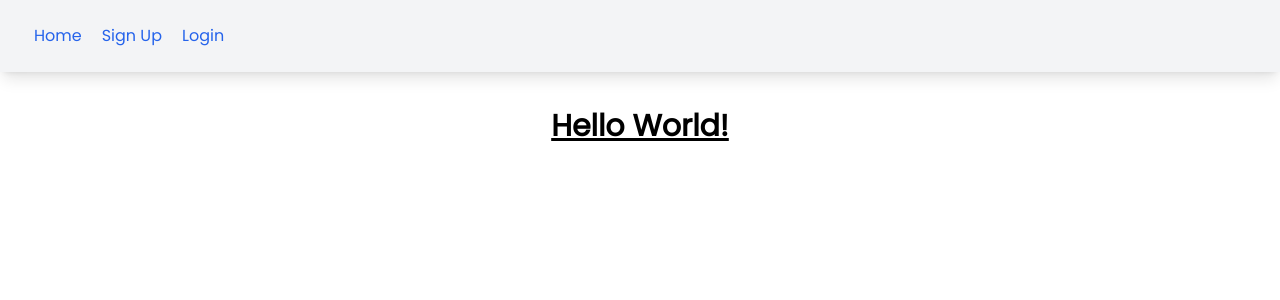
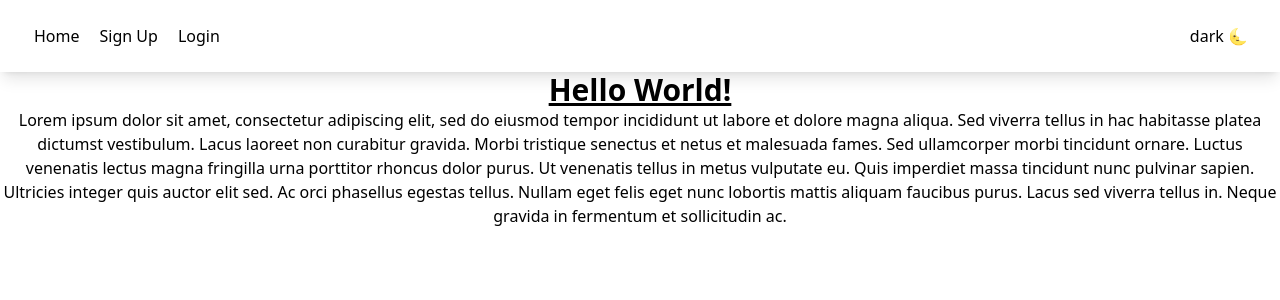
Before and after one commit to helloannaerika88/saal-client-03, a React (Create React App) app: page / in a window 1280 px wide. Shown: the top 300 px of the page. Built offline with nearby package versions, Linux system fonts and the light colour scheme.

Commit message:
add theme

```diff
--- a/src/App.js
+++ b/src/App.js
@@ -1,4 +1,6 @@
 import './App.css';
+import { ThemeContext } from "./context/theme.context";
+import { useContext } from "react";
 import { Routes, Route } from "react-router-dom";
 import Navbar from "./components/Navbar";
 import Homepage from "./pages/HomePage";
@@ -15,8 +17,10 @@ import IsPrivate from "./components/IsPrivate";
 import IsAnon from "./components/IsAnon";
 
 function App() {
+  const { theme } = useContext(ThemeContext);
+
   return (
-    <div className="App">
+    <div className={`App ${theme}`}>
 
     <Navbar />
 
--- a/src/components/Navbar.js
+++ b/src/components/Navbar.js
@@ -1,61 +1,66 @@
-import { Link } from "react-router-dom";
-import { useContext } from "react";                     // <== IMPORT
+// import { Link } from "react-router-dom";
+import { NavLink } from "react-router-dom";
+import { useContext } from "react";
 import { AuthContext } from "../context/auth.context";
+import { ThemeContext } from "../context/theme.context";
 
 function Navbar() {
     const { isLoggedIn, user, logOutUser } = useContext(AuthContext);
+    const { theme, toggleTheme } = useContext(ThemeContext);
 
   return (
-    <nav className="
+    <nav className=
+    {`Navbar ${theme}
 relative
 w-full
 flex flex-wrap
 items-center
 justify-between
 py-4
-bg-gray-100
-text-gray-500
-hover:text-gray-700
-focus:text-gray-700
 shadow-lg
 navbar navbar-expand-lg navbar-light
-    ">
+    `}>
+
 <div className="container-fluid w-90 flex flex-row flex-wrap items-center justify-between px-6">
 {/* <div class="collapse navbar-collapse flex-grow items-center" id="navbarSupportedContent"> */}
 
 
       {user && <span>Welcome back {user.name}</span>}
-      <Link to="/">
+      <NavLink to="/">
         <button className="btn-navbar">Home</button>
-      </Link>
+      </NavLink>
 
       {/* <Link to="/movies/add"> Add a movie </Link> */}
 
       {isLoggedIn && (
         <>
-          <Link to="/rooms">
+          <NavLink to="/rooms">
             <button className="btn-navbar">Rooms</button>
-          </Link>
-          <Link to="/items">
+          </NavLink>
+          <NavLink to="/items">
             <button className="btn-navbar">Items</button>
-          </Link>
-          <Link to="/users/profile">
+          </NavLink>
+          <NavLink to="/users/profile">
           <button className="btn-navbar">my Profile</button>
-          </Link>
-          <Link to="/">
+          </NavLink>
+          <NavLink to="/">
           <button className="btn-navbar" onClick={logOutUser}>Logout</button>
-          </Link>
+          </NavLink>
         </>
       )}
 
       {!isLoggedIn && (
         <>
-          <Link to="/signup"> <button className="btn-navbar">Sign Up</button> </Link>
-          <Link to="/login"> <button className="btn-navbar">Login</button> </Link>
+          <NavLink to="/signup"> <button className="btn-navbar">Sign Up</button> </NavLink>
+          <NavLink to="/login"> <button className="btn-navbar">Login</button> </NavLink>
         </>
       )}
         </div>
       {/* </div> */}
+
+      <button className="btn-navbar px-8" onClick={toggleTheme}>
+        {theme === 'light' ? 'dark 🌜 ' : 'light 🟡 '}
+      </button>
     </nav>
   );
 }
--- /dev/null
+++ b/src/context/theme.context.js
@@ -0,0 +1,25 @@
+import { useState, createContext } from 'react';
+
+const ThemeContext = createContext();
+
+// CREATE A WRAPPER COMPONENT
+function ThemeProviderWrapper(props) {
+
+    const [theme, setTheme] = useState("light");
+
+    const toggleTheme = () => {
+        if (theme === 'light') {
+          setTheme('dark');
+        } else {
+          setTheme('light');
+        }
+      };
+
+  return (
+    <ThemeContext.Provider value={{ theme, setTheme, toggleTheme }}>
+        {props.children}
+    </ThemeContext.Provider>
+  )
+  }
+
+  export { ThemeContext, ThemeProviderWrapper };
--- a/src/index.css
+++ b/src/index.css
@@ -11,7 +11,7 @@
     }
 
     a {
-      @apply underline hover:no-underline
+    @apply underline hover:no-underline
     text-blue-600 hover:text-blue-800
     visited:text-purple-600
     }
@@ -21,7 +21,48 @@
       px-2.5
     }
 
+    .App {
+      @apply min-h-screen
+    }
+
+    .App dark {
+      @apply bg-black
+    }
+
     body {
-      font-family: poppins, sans-serif;
+      font-family: poppins, sans-serif
+      @apply min-h-screen
     }
+
+    .light {
+      @apply bg-white
+    }
+
+    .dark {
+      @apply bg-black
+    }
+
+    .Navbar.light {
+      @apply bg-white
+    }
+
+    .Navbar.dark {
+      @apply bg-black text-white
+    }
+
+    .light a,
+    .light p,
+    .light h1,
+    .light h3 {
+      @apply text-black
+    }
+
+    .dark a,
+    .dark p,
+    .dark h1,
+    .dark h3 {
+      @apply text-white
+    }
+
+
   }
--- a/src/index.js
+++ b/src/index.js
@@ -5,13 +5,16 @@ import App from './App';
 import reportWebVitals from './reportWebVitals';
 import { BrowserRouter as Router } from "react-router-dom";
 import { AuthProviderWrapper } from "./context/auth.context";
+import { ThemeProviderWrapper } from './context/theme.context';
 
 const root = ReactDOM.createRoot(document.getElementById('root'));
 root.render(
   // <React.StrictMode>
   <Router>
     <AuthProviderWrapper>
+    <ThemeProviderWrapper>
       <App />
+      </ThemeProviderWrapper>
     </AuthProviderWrapper>
   </Router>
   // </React.StrictMode>
--- a/src/pages/HomePage.js
+++ b/src/pages/HomePage.js
@@ -1,13 +1,18 @@
-
+import { useContext } from 'react';
+import { ThemeContext } from '../context/theme.context';
 
 
 function HomePage() {
-
+  const { theme } = useContext(ThemeContext);
 
 
   return (
-    <div className="HomePage p-9">
-      <h2 className="text-3xl font-bold underline">Hello World!</h2>
+    <div className={`HomePage ${theme}`}>
+      <h1 className="text-3xl font-bold underline">Hello World!</h1>
+
+      <p>
+      Lorem ipsum dolor sit amet, consectetur adipiscing elit, sed do eiusmod tempor incididunt ut labore et dolore magna aliqua. Sed viverra tellus in hac habitasse platea dictumst vestibulum. Lacus laoreet non curabitur gravida. Morbi tristique senectus et netus et malesuada fames. Sed ullamcorper morbi tincidunt ornare. Luctus venenatis lectus magna fringilla urna porttitor rhoncus dolor purus. Ut venenatis tellus in metus vulputate eu. Quis imperdiet massa tincidunt nunc pulvinar sapien. Ultricies integer quis auctor elit sed. Ac orci phasellus egestas tellus. Nullam eget felis eget nunc lobortis mattis aliquam faucibus purus. Lacus sed viverra tellus in. Neque gravida in fermentum et sollicitudin ac.
+      </p>
 
 
     </div>
--- a/src/pages/LoginPage.js
+++ b/src/pages/LoginPage.js
@@ -2,6 +2,7 @@ import { useState, useContext } from "react";
 import axios from "axios";
 import { Link, useNavigate } from "react-router-dom";
 import {AuthContext} from '../context/auth.context';
+import { ThemeContext } from '../context/theme.context'
 
 
 function LoginPage(props) {
@@ -15,6 +16,7 @@ function LoginPage(props) {
   const handleEmail = (e) => setEmail(e.target.value);
   const handlePassword = (e) => setPassword(e.target.value);
 
+  const { theme } = useContext(ThemeContext);
 
   const handleLoginSubmit = (e) => {
     e.preventDefault();
@@ -59,9 +61,9 @@ function LoginPage(props) {
     //     </form>
     //   </div>
 
-  <div>
+  <div className={`${theme} pt-44`}>
   <h1>Login</h1>
-  <div className="block mx-auto p-6 rounded-lg shadow-lg bg-white max-w-md">
+  <div className={`block mx-auto p-6 rounded-lg shadow-lg bg-white max-w-md`}>
   <form onSubmit={handleLoginSubmit}>
     <div className="form-group mb-6">
       <input type="email"
--- a/src/pages/SignupPage.js
+++ b/src/pages/SignupPage.js
@@ -35,7 +35,7 @@ function SignupPage(props) {
 
 
   return (
-    <div className="SignupPage">
+    <div className="pt-44">
       <h1>Sign Up</h1>
 
       {/* <form onSubmit={handleSignupSubmit}>
@@ -158,6 +158,8 @@ function SignupPage(props) {
   </form>
 </div>
 
+<br/>
+
       { errorMessage && <p className="error-message">{errorMessage}</p> }
 
       <p>Already have account?</p>
```
